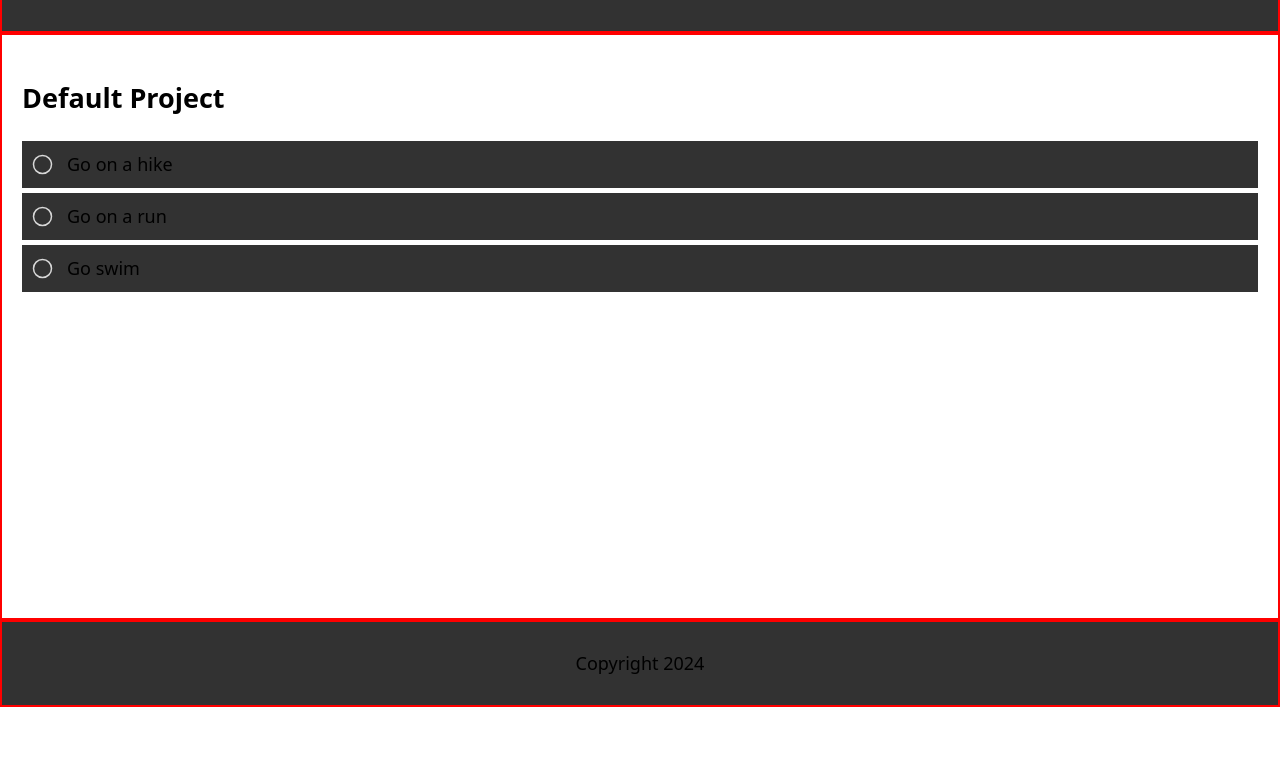
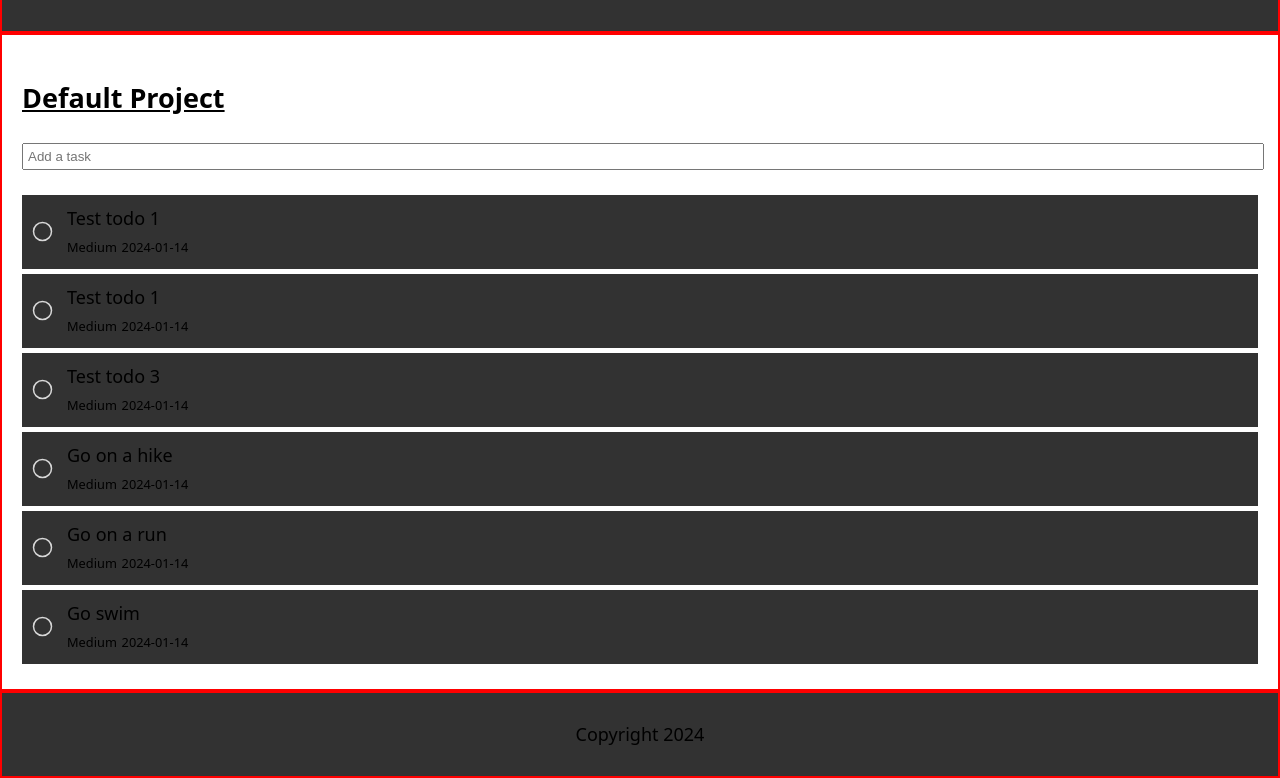
Before and after one commit to ShengGut/Todo-List, a website built with webpack: page dist/index.html in a window 1280 px wide. Shown: the part 93-871 px from the top of the page. Before the commit the page ends 800 px from the top, so only its background shows below. Built offline with nearby package versions, Linux system fonts and the light colour scheme.

Commit message:
Create function to add a task in DOM

```diff
--- /dev/null
+++ b/src/createDOMTodo.js
@@ -0,0 +1,41 @@
+export default function createDOMTodo(todo) {
+    const mainContainer = document.querySelector(".main-container");
+
+    const todoElement = document.createElement('div');
+    todoElement.className = 'todo-item';
+    todoElement.setAttribute('data-id', todo.id);
+
+    const checkbox = document.createElement('input');
+    checkbox.type = 'checkbox';
+    checkbox.classList = 'dot-checkmark';
+
+    const itemContent = document.createElement('div');
+    itemContent.className = 'item-content';
+
+    const descriptionElement = document.createElement('description');
+    descriptionElement.textContent = todo.description;
+
+    const nestedDiv = document.createElement('div');
+    nestedDiv.className = 'nested';
+
+    const priorityElement = document.createElement('priority');
+    priorityElement.textContent = capitalizeFirstLetter(todo.priority);
+    const dueDateElement = document.createElement('dueDate');
+    dueDateElement.textContent = todo.dueDate;
+
+    const separator = document.createTextNode(' ');
+    nestedDiv.appendChild(priorityElement);
+    nestedDiv.appendChild(separator); // Need this to create spacing between priorityElement and dueDate when rendered
+    nestedDiv.appendChild(dueDateElement);
+
+    itemContent.appendChild(descriptionElement);
+    itemContent.appendChild(nestedDiv);
+    todoElement.appendChild(checkbox);
+    todoElement.appendChild(itemContent);
+
+    mainContainer.appendChild(todoElement);
+}
+
+function capitalizeFirstLetter(string){
+    return string.charAt(0).toUpperCase() + string.slice(1);
+}
--- a/src/createTodoItem.js
+++ b/src/createTodoItem.js
@@ -1,12 +1,14 @@
+import {format, addDays} from 'date-fns';
 let todoIdCounter = 0;
 
-export default function createTodoItem(description, dueDate, priority, status) {
-
+export default function createTodoItem(description, priority, dueDate, status) {
+  const currentDate = new Date();
+  const formattedDueDate = format(currentDate, 'yyyy-MM-dd');
     return {
       id: ++todoIdCounter,
       description: description || 'No description',
-      dueDate: dueDate || null,
       priority: priority || 'low',
+      dueDate: dueDate || formattedDueDate,
       status: "Incomplete"
   };
 }
--- a/src/index.js
+++ b/src/index.js
@@ -4,22 +4,46 @@ import createTodoItem from './createTodoItem.js';
 import createProjectList from './createProjectList.js';
 import * as changeToDoItemModule from './changeToDoItem.js';
 import toggleCompletion from './toggleCompletion.js';
+import createDOMTodo from './createDOMTodo.js';
+import handleTodoFormInput from './todoFormHandler.js';
 
-const todoOne = createTodoItem("Write 1k words", "01-30-2024", "medium");
-const todoTwo = createTodoItem();
 const p1 = createProjectList();
 
+// const todoOne = createTodoItem("Write 1k words", "01-30-2024", "medium");
+// const todoTwo = createTodoItem();
 
-p1.addTodoItems(todoOne)
-p1.addTodoItems(todoTwo)
-console.log(p1.getTodoItems())
 
-changeToDoItemModule.changeDescription(todoTwo, "Run around the neighborhood for 30 mins");
-changeToDoItemModule.changeDueDate(todoTwo, "2024-01-01");
-changeToDoItemModule.changePriority(todoTwo, "High");
-changeToDoItemModule.changeStatus(todoTwo);
-console.log(p1.getTodoItems())
+
+// p1.addTodoItems(todoOne)
+// p1.addTodoItems(todoTwo)
+// console.log(p1.getTodoItems())
+
+// changeToDoItemModule.changeDescription(todoTwo, "Run around the neighborhood for 30 mins");
+// changeToDoItemModule.changeDueDate(todoTwo, "2024-01-01");
+// changeToDoItemModule.changePriority(todoTwo, "High");
+// changeToDoItemModule.changeStatus(todoTwo);
+
 // p1.deleteTodoItem(2);
 // console.log(p1.getTodoItems())
+toggleCompletion(p1)
 
-toggleCompletion(p1);
+const t1 = createTodoItem("Go on a hike", "medium");
+const t2 = createTodoItem("Go on a run", "medium");
+const t3 = createTodoItem("Go swim",  "medium");
+
+createDOMTodo(t1);
+createDOMTodo(t2);
+createDOMTodo(t3);
+
+p1.addTodoItems(t1);
+p1.addTodoItems(t2);
+p1.addTodoItems(t3);
+
+console.log(t1);
+console.log(t2);
+console.log(t3);
+console.log(p1.getTodoItems());
+
+const todoInputElement = document.querySelector('.create-todo');
+
+handleTodoFormInput(todoInputElement);
--- a/src/style.css
+++ b/src/style.css
@@ -59,3 +59,33 @@ main {
     appearance: auto;
     clip-path: circle(50% at 50% 50%);
 }
+
+.item-content {
+    display: grid;
+    grid-template-rows: repeat(2, 1fr);
+}
+
+.nested {
+    grid-column: 1 / 2;
+}
+
+dueDate, priority {
+    font-size: 0.8rem;
+}
+
+.completed description {
+    text-decoration: line-through;
+}
+
+.create-todo {
+    cursor: pointer;
+    margin-bottom: 20px;
+    width: 99.5%;
+    outline: none;
+    box-shadow: none;
+    padding: 4px;
+}
+
+.project-title {
+    text-decoration: underline;
+}
--- /dev/null
+++ b/src/todoFormHandler.js
@@ -0,0 +1,16 @@
+import createTodoItem from "./createTodoItem";
+import createDOMTodo from "./createDOMTodo";
+
+export default function handleTodoFormInput(inputElement) {
+    inputElement.addEventListener('change',function () {
+        const inputValue = inputElement.value;
+
+    if (inputValue.trim() !== '') {
+        const newTodoItem = createTodoItem(inputValue);
+
+        createDOMTodo(newTodoItem);
+
+        inputElement.value = '';
+    }
+    });
+}
--- a/src/toggleCompletion.js
+++ b/src/toggleCompletion.js
@@ -12,7 +12,6 @@ export default function toggleCompletion() {
                 const todoItem = dotCheckmark.closest('.todo-item');
                 const isChecked = dotCheckmark.checked;
 
-
                 todoItem.classList.toggle('completed', isChecked);
 
 
```
Also changed, not shown: dist/index.html, dist/main.js.
